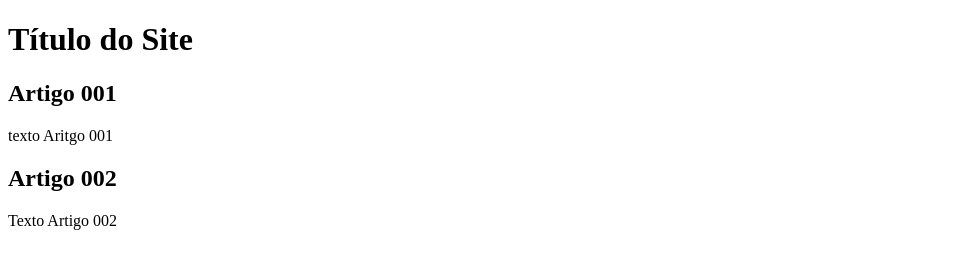
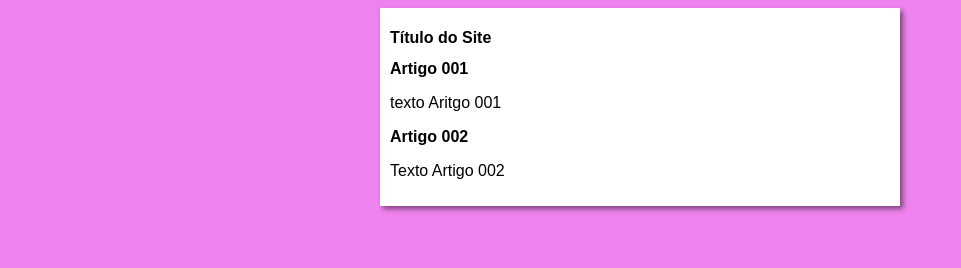
Before and after one commit to wellijr2310/Projeto-Site, a plain HTML site: page index.html in a window 1280 px wide. Shown: the whole page, without its empty margins (0-961 px from the left). Drawn offline with Linux system fonts and the light colour scheme.

Commit message:
iniciei o design

```diff
--- /dev/null
+++ b/estilos/style.css
@@ -0,0 +1,17 @@
+* {
+    font-family: Arial, Helvetica, sans-serif;
+    font-size: 16px;
+}
+
+body {
+    background-color: violet;
+
+}
+
+main {
+    background-color: white;
+    width: 500px;
+    margin: auto;
+    padding: 10px;
+    box-shadow: 3px 3px 5px rgba(0, 0, 0, 0.474);
+}
--- a/index.html
+++ b/index.html
@@ -4,6 +4,7 @@
     <meta charset="UTF-8">
     <meta name="viewport" content="width=device-width, initial-scale=1.0">
     <title>Título do Site</title>
+    <link rel="stylesheet" href="estilos/style.css">
 </head>
 <body>
     <main>
```
